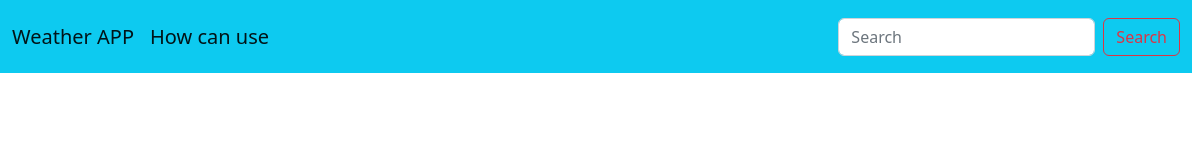
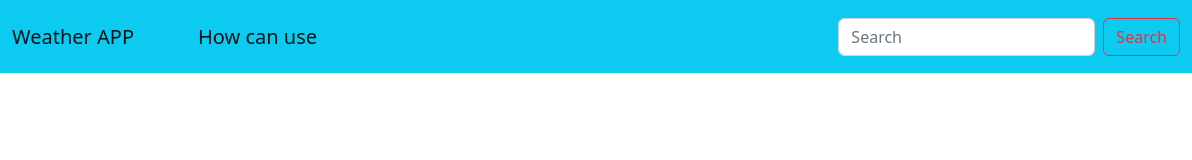
Before and after one commit to Surenderpanwar99/weather-index.html, a plain HTML site: page use.html in a window 1280 px wide. Shown: the top 160 px of the page, 88-1280 px from the left. Drawn offline with nearby package versions, Linux system fonts and the light colour scheme.

Commit message:
Update use.html

```diff
--- a/use.html
+++ b/use.html
@@ -18,7 +18,7 @@
                 <img class=" me-3" src="img/logo.jpg" alt="" width="72" height="57" style="border-radius: 15px;" >
                 <a href="index.html"></a>
                 <a class="navbar-brand" href="index.html">Weather APP</a>
-                <a class="navbar-brand" href="index.html">How can use</a>
+                <a class="navbar-brand mx-5" href="index.html">How can use</a>
                 <button class="navbar-toggler" type="button" data-bs-toggle="collapse"
                     data-bs-target="#navbarSupportedContent" aria-controls="navbarSupportedContent"
                     aria-expanded="false" aria-label="Toggle navigation">
```
